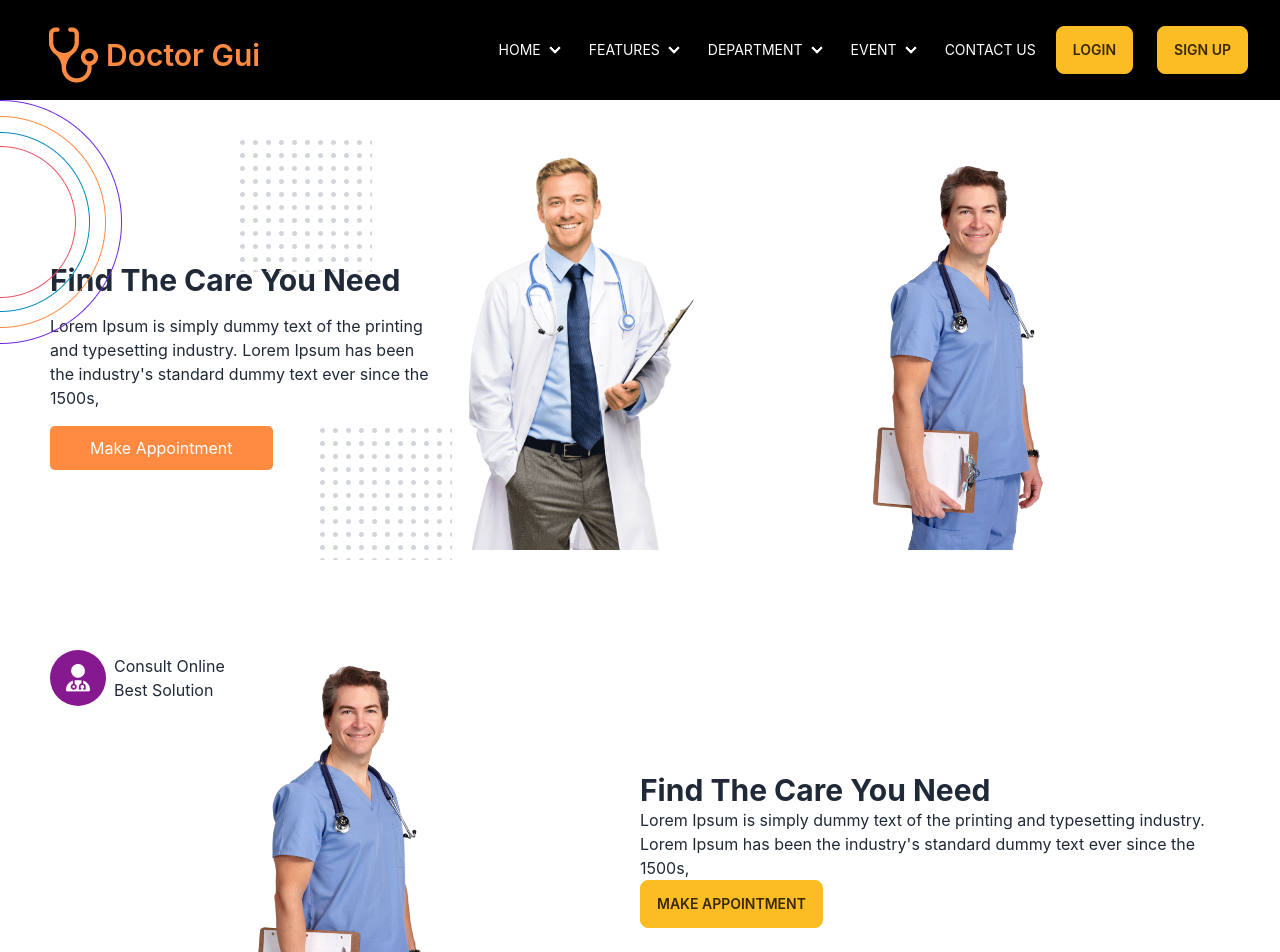
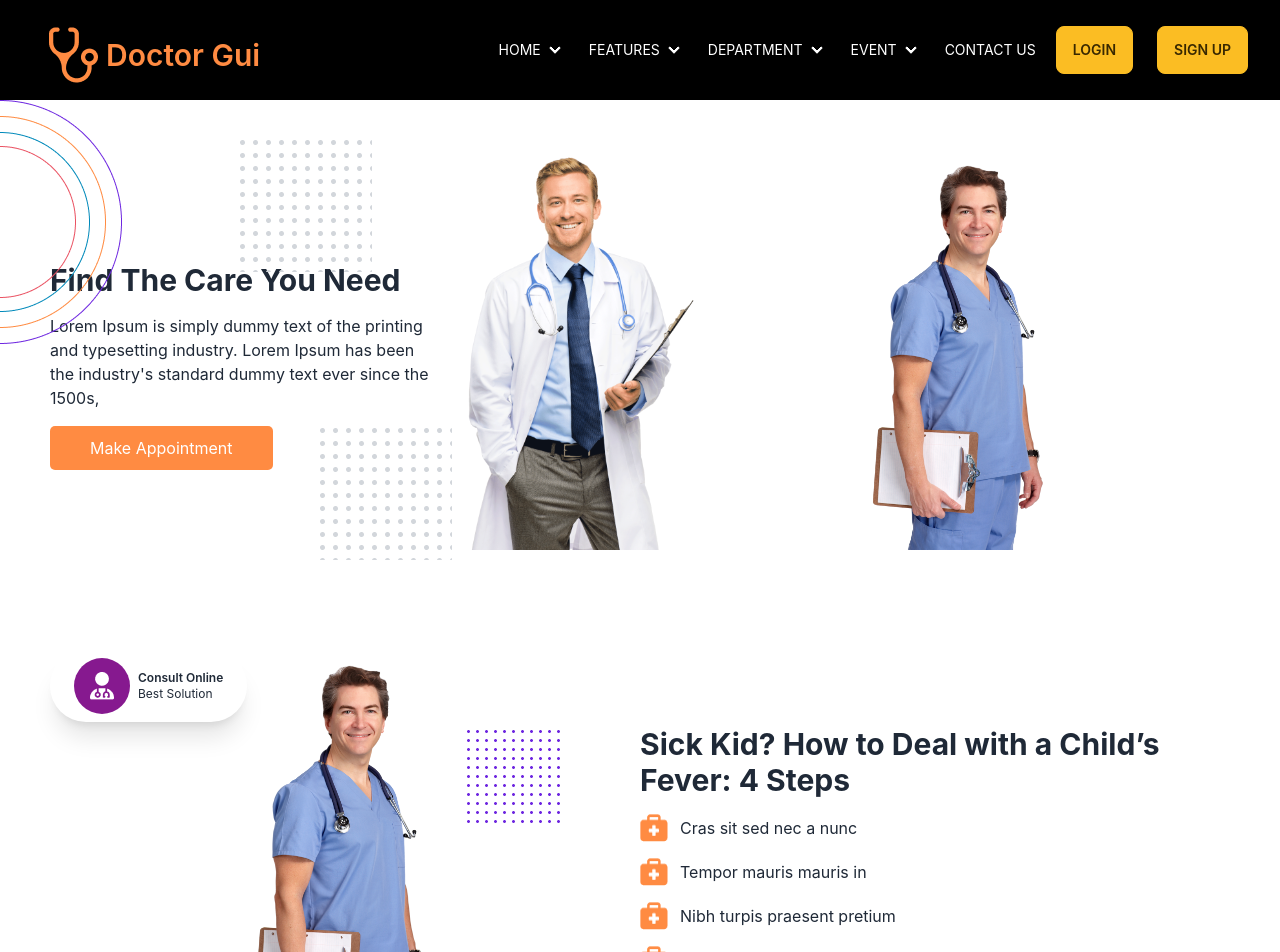
Before and after one commit to nahid7g/doctor-guide, a React (Create React App) app: page / in a window 1280 px wide. Shown: the top 952 px of the page. Built offline with nearby package versions, Linux system fonts and the light colour scheme.

Commit message:
[done] childs fever section

```diff
--- a/src/Pages/Home/ChildsFever/ChildsFever.js
+++ b/src/Pages/Home/ChildsFever/ChildsFever.js
@@ -1,6 +1,8 @@
 import React from 'react';
 import doctory from '../../../assets/doctor-y.png';
 import SmallCard from '../../../components/SmallCard/SmallCard';
+import bag from '../../../assets/bag.png';
+import dotGrid from '../../../assets/dotgrid-sm.png';
 
 const ChildsFever = () => {
   return (
@@ -14,20 +16,39 @@ const ChildsFever = () => {
             <SmallCard bgColor='bg-indigo-500' />
           </span>
           <img
+            className='absolute top-20 right-20'
+            src={dotGrid}
+            alt='Dot grid sm'
+          />
+          <img
             className='mx-auto'
             style={{ height: '400px' }}
             src={doctory}
             alt='Doctor Y'
           />
         </div>
-        <div>
-          <h2 className='text-3xl font-bold'>Find The Care You Need</h2>
-          <p>
-            Lorem Ipsum is simply dummy text of the printing and typesetting
-            industry. Lorem Ipsum has been the industry's standard dummy text
-            ever since the 1500s,
-          </p>
-          <button className='btn btn-warning'>Make Appointment</button>
+        <div className='flex flex-col gap-4'>
+          <h2 className='text-3xl font-bold'>
+            Sick Kid? How to Deal with a Child’s Fever: 4 Steps
+          </h2>
+          <div className='flex flex-col gap-4'>
+            <p className='flex gap-3 items-center'>
+              <img className='h-7 w-7' src={bag} alt='Fast Aid' />
+              <span>Cras sit sed nec a nunc</span>
+            </p>
+            <p className='flex gap-3 items-center'>
+              <img className='h-7 w-7' src={bag} alt='Fast Aid' />
+              <span>Tempor mauris mauris in</span>
+            </p>
+            <p className='flex gap-3 items-center'>
+              <img className='h-7 w-7' src={bag} alt='Fast Aid' />
+              <span>Nibh turpis praesent pretium</span>
+            </p>
+            <p className='flex gap-3 items-center'>
+              <img className='h-7 w-7' src={bag} alt='Fast Aid' />
+              <span>Cras sit sed nec a nunc</span>
+            </p>
+          </div>
         </div>
       </div>
     </section>
--- a/src/components/SmallCard/SmallCard.js
+++ b/src/components/SmallCard/SmallCard.js
@@ -3,14 +3,14 @@ import person from '../../assets/person.png';
 
 const SmallCard = ({ bgColor }) => {
   return (
-    <div className='flex items-center gap-2'>
+    <div className='flex items-center gap-2 shadow-xl py-2 px-6 rounded-full'>
       <div
         className={`h-14 w-14 rounded-full flex items-center justify-center ${bgColor}`}
       >
         <img src={person} alt='Person' />
       </div>
-      <div>
-        <p>Consult Online</p>
+      <div className='text-xs'>
+        <p className='font-semibold'>Consult Online</p>
         <p>Best Solution</p>
       </div>
     </div>
```
Also changed, not shown: src/assets/bag.png (added), src/assets/dotgrid-sm.png (added).
